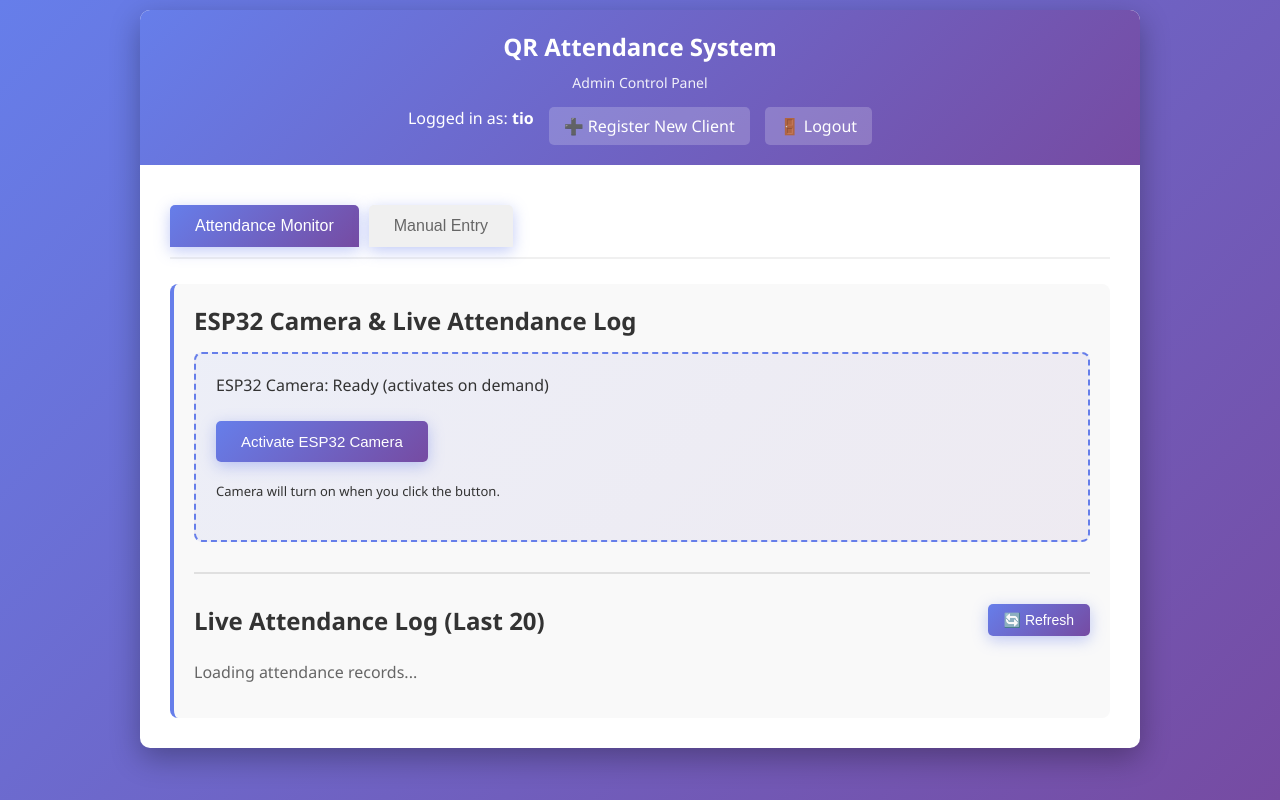
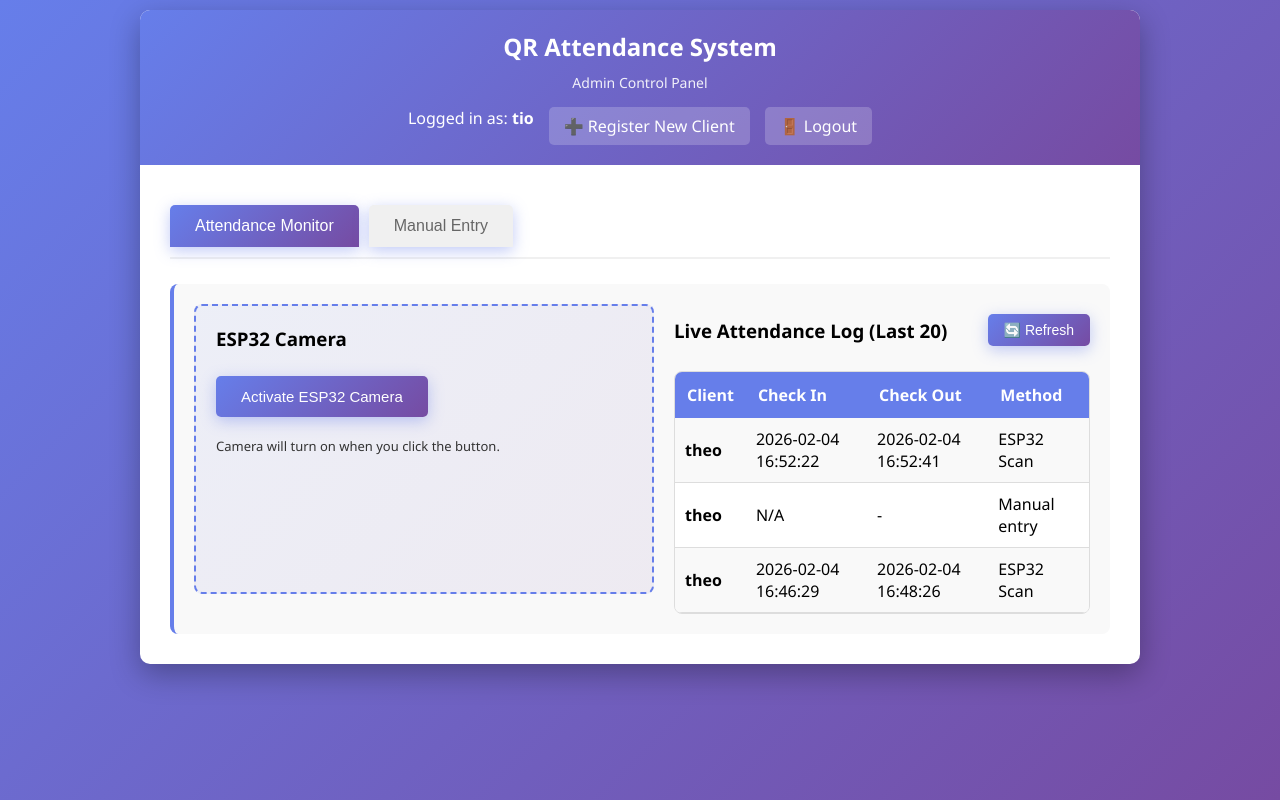
Before and after one commit to fitiotan/qr-attendance-esp32, a FastAPI app: page /admin in a window 1280 px wide. Run offline with FastAPI, Linux system fonts and the light colour scheme; a user stored in the database is signed in; data comes from the database, SQL or seed files in the repository; both versions use the stored data as it was after the commit.

Commit message:
modified:   app/__pycache__/main.cpython-313.pyc 	modified:   app/__pycache__/scan.cpython-313.pyc 	modified:   app/main.py 	modified:   app/scan.py 	modified:   attendance.db 	modified:   static/esp32_latest.jpg 	modified:   templates/admin.html 	modified:   templates/admin_register.html 	modified:   templates/client.html 	modified:   templates/login.html 	modified:   templates/setup.html

```diff
--- a/app/main.py
+++ b/app/main.py
@@ -151,6 +151,14 @@ def setup_admin(
 
 @app.get("/login", response_class=HTMLResponse)
 def login_page(request: Request, db: Session = Depends(get_db)):
+    # If already logged in, redirect to appropriate dashboard
+    if "user_id" in request.session:
+        role = request.session.get("role")
+        if role == "admin":
+            return RedirectResponse("/admin", status_code=302)
+        else:
+            return RedirectResponse("/client", status_code=302)
+
     # If no admin exists, redirect to setup
     admin_exists = db.query(User).filter(User.role == "admin").first()
     if not admin_exists:
@@ -255,10 +263,11 @@ def get_attendance(request: Request, db: Session = Depends(get_db)):
 @app.post("/admin/manual-attendance")
 def manual_attendance(
     client_id: int = Form(...),
+    action: str = Form(default="check_in"),
     db: Session = Depends(get_db),
     request: Request = None
 ):
-    """Record attendance manually without QR code"""
+    """Record attendance manually with check-in/check-out support"""
     if "user_id" not in request.session or request.session.get("role") != "admin":
         return {"error": "Unauthorized"}
 
@@ -267,19 +276,48 @@ def manual_attendance(
     if not client:
         return {"error": "Client not found"}
 
-    # Record attendance
-    from .models import Attendance
     import datetime
+    today = datetime.date.today()
 
-    attendance = Attendance(
-        employee_id=client_id,
-        status="OK",
-        reason="Manual entry"
-    )
-    db.add(attendance)
-    db.commit()
+    if action == "check_out":
+        # Check-out: look for existing check-in without check-out
+        existing_record = db.query(Attendance).filter(
+            Attendance.employee_id == client_id,
+            Attendance.check_in >= datetime.datetime.combine(today, datetime.time.min),
+            Attendance.check_in < datetime.datetime.combine(today + datetime.timedelta(days=1), datetime.time.min),
+            Attendance.check_out == None
+        ).first()
 
-    return {"status": "success", "message": f"Attendance recorded for {client.username}"}
+        if not existing_record:
+            return {"error": "No check-in found for today"}
+
+        existing_record.check_out = datetime.datetime.now()
+        existing_record.status = "checked_out"
+        db.add(existing_record)
+        db.commit()
+        return {"status": "success", "message": f"{client.username} - Checked out at {datetime.datetime.now().strftime('%H:%M:%S')}"}
+
+    else:  # check_in
+        # Check-in: create new record (or fail if already checked in)
+        existing_record = db.query(Attendance).filter(
+            Attendance.employee_id == client_id,
+            Attendance.check_in >= datetime.datetime.combine(today, datetime.time.min),
+            Attendance.check_in < datetime.datetime.combine(today + datetime.timedelta(days=1), datetime.time.min),
+            Attendance.check_out == None
+        ).first()
+
+        if existing_record:
+            return {"error": f"{client.username} is already checked in"}
+
+        attendance = Attendance(
+            employee_id=client_id,
+            status="present",
+            reason="Manual entry",
+            check_in=datetime.datetime.now()
+        )
+        db.add(attendance)
+        db.commit()
+        return {"status": "success", "message": f"{client.username} - Checked in at {datetime.datetime.now().strftime('%H:%M:%S')}"}
 
 
 @app.get("/admin/register", response_class=HTMLResponse)
@@ -321,6 +359,11 @@ def client_home(request: Request, db: Session = Depends(get_db)):
         return RedirectResponse("/login", status_code=302)
 
     user = db.query(User).filter(User.id == request.session["user_id"]).first()
+    if not user:
+        # User doesn't exist (database was cleared), clear session and redirect to login
+        request.session.clear()
+        return RedirectResponse("/login", status_code=302)
+
     return templates.TemplateResponse(
         "client.html",
         {
@@ -331,8 +374,41 @@ def client_home(request: Request, db: Session = Depends(get_db)):
     )
 
 
+@app.get("/client/check-status")
+def check_client_status(db: Session = Depends(get_db), request: Request = None):
+    """Check if client is already checked in today"""
+    if "user_id" not in request.session or request.session.get("role") != "client":
+        return {"error": "Unauthorized"}
+
+    import datetime
+    user_id = request.session["user_id"]
+    today = datetime.date.today()
+
+    # Check for today's attendance with check_in but no check_out
+    record = db.query(Attendance).filter(
+        Attendance.employee_id == user_id,
+        Attendance.check_in >= datetime.datetime.combine(today, datetime.time.min),
+        Attendance.check_in < datetime.datetime.combine(today + datetime.timedelta(days=1), datetime.time.min),
+        Attendance.check_out == None
+    ).first()
+
+    return {"checked_in": record is not None}
+
+
 @app.post("/generate_qr")
-def generate(db: Session = Depends(get_db), request: Request = None):
+def generate_qr_endpoint(db: Session = Depends(get_db), request: Request = None):
+    """Generate QR code for client check-in/check-out"""
+    if "user_id" not in request.session or request.session.get("role") != "client":
+        return {"error": "Unauthorized"}
+
+    user_id = request.session["user_id"]
+    path = generate_qr(user_id, db)
+    return {"qr_path": path}
+
+
+@app.get("/generate_qr")
+def generate_qr_get(db: Session = Depends(get_db), request: Request = None):
+    """Generate QR code for client check-in/check-out (GET method for legacy support)"""
     if "user_id" not in request.session or request.session.get("role") != "client":
         return {"error": "Unauthorized"}
 
--- a/templates/admin.html
+++ b/templates/admin.html
@@ -196,7 +196,11 @@
         flex: 1;
         min-width: 100px;
       }
-      .section { padding: 15px; }
+      .section {
+        padding: 15px;
+        flex-direction: column !important;
+      }
+      .esp32-section { min-width: auto !important; }
       .section h2 { font-size: 18px; }
       .section p { font-size: 14px; }
       select, input { font-size: 16px; max-width: 100%; }
@@ -207,6 +211,7 @@
         margin: 5px 0;
       }
       #liveStream { max-height: 300px !important; }
+      #attendance-table { max-height: 400px !important; }
       table { font-size: 12px; }
       table th, table td { padding: 8px 5px !important; }
     }
@@ -242,25 +247,24 @@
 
     <!-- Scan & Log Combined Tab -->
     <div id="scan-and-log" class="tab-content active">
-      <div class="section">
-        <h2>ESP32 Camera & Live Attendance Log</h2>
+      <div class="section" style="display: flex; gap: 20px; flex-wrap: wrap;">
 
-        <!-- Camera Section -->
-        <div class="esp32-section">
-          <p>ESP32 Camera: Ready (activates on demand)</p>
+        <!-- Camera Section (Left) -->
+        <div class="esp32-section" style="flex: 1; min-width: 400px;">
+          <h3 style="margin-bottom: 15px;">ESP32 Camera</h3>
           <button onclick="activateESP32()">Activate ESP32 Camera</button>
           <p style="font-size: 13px; margin-top: 10px;">Camera will turn on when you click the button.</p>
           <div id="esp32-preview" style="margin-top: 20px;"></div>
           <div id="esp32-result" class="result"></div>
         </div>
 
-        <!-- Live Attendance Log -->
-        <div style="margin-top: 30px; padding-top: 20px; border-top: 2px solid #e0e0e0;">
+        <!-- Live Attendance Log (Right) -->
+        <div style="flex: 1; min-width: 400px;">
           <div style="display: flex; justify-content: space-between; align-items: center; margin-bottom: 15px;">
-            <h2 style="margin: 0;">Live Attendance Log (Last 20)</h2>
+            <h3 style="margin: 0;">Live Attendance Log (Last 20)</h3>
             <button onclick="loadAttendance()" style="padding: 8px 16px; font-size: 14px;">🔄 Refresh</button>
           </div>
-          <div id="attendance-table" style="overflow-x: auto;">
+          <div id="attendance-table" style="overflow-x: auto; max-height: 600px; border: 1px solid #ddd; border-radius: 8px;">
             <p>Loading attendance records...</p>
           </div>
         </div>
@@ -271,13 +275,14 @@
     <div id="manual-entry" class="tab-content">
       <div class="section">
         <h2>Record Attendance Manually</h2>
-        <p>Select a client and record attendance without scanning a QR code.</p>
+        <p>Select a client and record check-in or check-out attendance.</p>
         <div>
           <label for="clientSelect">Select Client:</label>
           <select id="clientSelect">
             <option value="">Loading clients...</option>
           </select>
-          <button onclick="recordManualAttendance()">✅ Record Attendance</button>
+          <button onclick="recordManualCheckIn()">Check In</button>
+          <button onclick="recordManualCheckOut()">Check Out</button>
         </div>
         <div id="manual-result" class="result"></div>
       </div>
@@ -302,13 +307,18 @@ function switchTab(tabName, event) {
   // Load appropriate data for each tab
   if (tabName === 'manual-entry') {
     loadClients();
+    // Stop auto-refresh when switching away
+    if (window.attendanceInterval) {
+      clearInterval(window.attendanceInterval);
+      window.attendanceInterval = null;
+    }
   }
   if (tabName === 'scan-and-log') {
     loadAttendance();
-    // Auto-refresh attendance log every 5 seconds
+    // Auto-refresh attendance log every 2 seconds when on this tab
     if (window.attendanceInterval) clearInterval(window.attendanceInterval);
-    window.attendanceInterval = setInterval(loadAttendance, 5000);
-  } else {
+    window.attendanceInterval = setInterval(loadAttendance, 2000);
+  } else if (tabName !== 'manual-entry') {
     // Stop auto-refresh when switching away
     if (window.attendanceInterval) {
       clearInterval(window.attendanceInterval);
@@ -365,19 +375,19 @@ async function activateESP32() {
 
     if (data.error) {
       resultDiv.className = 'result error';
-      resultDiv.innerHTML = '✗ Error: ' + data.error;
+      resultDiv.innerHTML = '[ERROR] ' + data.error;
       return;
     }
 
     if (response.status !== 200) {
       resultDiv.className = 'result error';
-      resultDiv.innerHTML = '✗ Server returned error (check console)';
+      resultDiv.innerHTML = '[ERROR] Server returned error (check console)';
       return;
     }
   } catch (error) {
     console.error('Activation error:', error);
     resultDiv.className = 'result error';
-    resultDiv.innerHTML = '✗ Failed to activate ESP32: ' + error.message;
+    resultDiv.innerHTML = '[ERROR] Failed to activate ESP32: ' + error.message;
     return;
   }
 
@@ -446,7 +456,7 @@ async function checkForScans() {
 
     if (records && records.length > 0) {
       const latestScan = records[0];
-      const scanMessage = `${latestScan.username} - ${latestScan.timestamp}`;
+      const scanMessage = `${latestScan.username} - ${latestScan.check_in}`;
 
       // Only update if this is a new scan
       if (scanMessage !== lastScanMessage) {
@@ -455,9 +465,12 @@ async function checkForScans() {
 
         if (latestScan.reason === 'ESP32 Scan') {
           resultDiv.className = 'result success';
-          resultDiv.innerHTML = `✓ SUCCESS: ${latestScan.username} recorded at ${latestScan.timestamp}`;
+          resultDiv.innerHTML = `✓ SUCCESS: ${latestScan.username} recorded at ${latestScan.check_in}`;
 
-          // Auto-clear after 5 seconds
+          // Refresh attendance log immediately
+          loadAttendance();
+
+          // Auto-clear message after 5 seconds
           setTimeout(() => {
             resultDiv.className = 'result success';
             resultDiv.innerHTML = '✓ Live camera feed active. Point camera at QR codes to scan.';
@@ -471,6 +484,80 @@ async function checkForScans() {
 }
 
 // Record manual attendance
+function recordManualCheckIn() {
+  const clientId = document.getElementById('clientSelect').value;
+  if (!clientId) {
+    alert('Please select a client');
+    return;
+  }
+
+  const formData = new FormData();
+  formData.append('client_id', clientId);
+  formData.append('action', 'check_in');
+
+  const resultDiv = document.getElementById('manual-result');
+  resultDiv.style.display = 'block';
+  resultDiv.innerHTML = 'Recording check-in...';
+
+  fetch('/admin/manual-attendance', {
+    method: 'POST',
+    body: formData
+  })
+  .then(res => res.json())
+  .then(data => {
+    if (data.status === 'success') {
+      resultDiv.className = 'result success';
+      resultDiv.innerHTML = `[SUCCESS] ${data.message}`;
+      document.getElementById('clientSelect').value = '';
+      loadAttendance();
+    } else {
+      resultDiv.className = 'result error';
+      resultDiv.innerHTML = `[ERROR] ${data.error}`;
+    }
+  })
+  .catch(err => {
+    resultDiv.className = 'result error';
+    resultDiv.innerHTML = `[ERROR] ${err}`;
+  });
+}
+
+function recordManualCheckOut() {
+  const clientId = document.getElementById('clientSelect').value;
+  if (!clientId) {
+    alert('Please select a client');
+    return;
+  }
+
+  const formData = new FormData();
+  formData.append('client_id', clientId);
+  formData.append('action', 'check_out');
+
+  const resultDiv = document.getElementById('manual-result');
+  resultDiv.style.display = 'block';
+  resultDiv.innerHTML = 'Recording check-out...';
+
+  fetch('/admin/manual-attendance', {
+    method: 'POST',
+    body: formData
+  })
+  .then(res => res.json())
+  .then(data => {
+    if (data.status === 'success') {
+      resultDiv.className = 'result success';
+      resultDiv.innerHTML = `[SUCCESS] ${data.message}`;
+      document.getElementById('clientSelect').value = '';
+      loadAttendance();
+    } else {
+      resultDiv.className = 'result error';
+      resultDiv.innerHTML = `[ERROR] ${data.error}`;
+    }
+  })
+  .catch(err => {
+    resultDiv.className = 'result error';
+    resultDiv.innerHTML = `[ERROR] ${err}`;
+  });
+}
+
 function recordManualAttendance() {
   const clientId = document.getElementById('clientSelect').value;
   if (!clientId) {
@@ -549,8 +636,14 @@ function loadAttendance() {
     });
 }
 
-// Load clients on page load
-window.addEventListener('load', loadClients);
+// Load data on page load
+window.addEventListener('load', function() {
+  loadAttendance();
+  loadClients();
+  // Auto-refresh attendance log every 2 seconds
+  if (window.attendanceInterval) clearInterval(window.attendanceInterval);
+  window.attendanceInterval = setInterval(loadAttendance, 2000);
+});
 </script>
 
 </body>
--- a/templates/admin_register.html
+++ b/templates/admin_register.html
@@ -175,11 +175,11 @@ document.getElementById("registerForm").onsubmit = async function(e) {
 
   if (data.status === "success") {
     messageDiv.className = "message success";
-    messageDiv.innerHTML = `✓ ${data.message}`;
+    messageDiv.innerHTML = `[SUCCESS] ${data.message}`;
     document.getElementById("registerForm").reset();
   } else {
     messageDiv.className = "message error";
-    messageDiv.innerHTML = `✗ Error: ${data.error}`;
+    messageDiv.innerHTML = `[ERROR] ${data.error}`;
   }
 };
 </script>
--- a/templates/setup.html
+++ b/templates/setup.html
@@ -154,15 +154,15 @@ document.getElementById("setupForm").onsubmit = async function(e) {
 
     if (data.status === "success") {
       messageDiv.className = "message success";
-      messageDiv.innerHTML = `<strong>✓ Success!</strong> ${data.message}<br><br><a href="/login" style="color: inherit; text-decoration: underline;">Go to Login</a>`;
+      messageDiv.innerHTML = `<strong>[SUCCESS]</strong> ${data.message}<br><br><a href="/login" style="color: inherit; text-decoration: underline;">Go to Login</a>`;
       document.getElementById("setupForm").reset();
     } else {
       messageDiv.className = "message error";
-      messageDiv.innerHTML = `<strong>✗ Error:</strong> ${data.error}`;
+      messageDiv.innerHTML = `<strong>[ERROR]</strong> ${data.error}`;
     }
   } catch (err) {
     document.getElementById("message").className = "message error";
-    document.getElementById("message").innerHTML = `<strong>✗ Error:</strong> ${err.message}`;
+    document.getElementById("message").innerHTML = `<strong>[ERROR]</strong> ${err.message}`;
   }
 };
 </script>
```
Also changed, not shown: app/scan.py (+27 -9 lines), templates/client.html (+52 -10 lines), templates/login.html (+97 -27 lines), attendance.db, static/esp32_latest.jpg.
